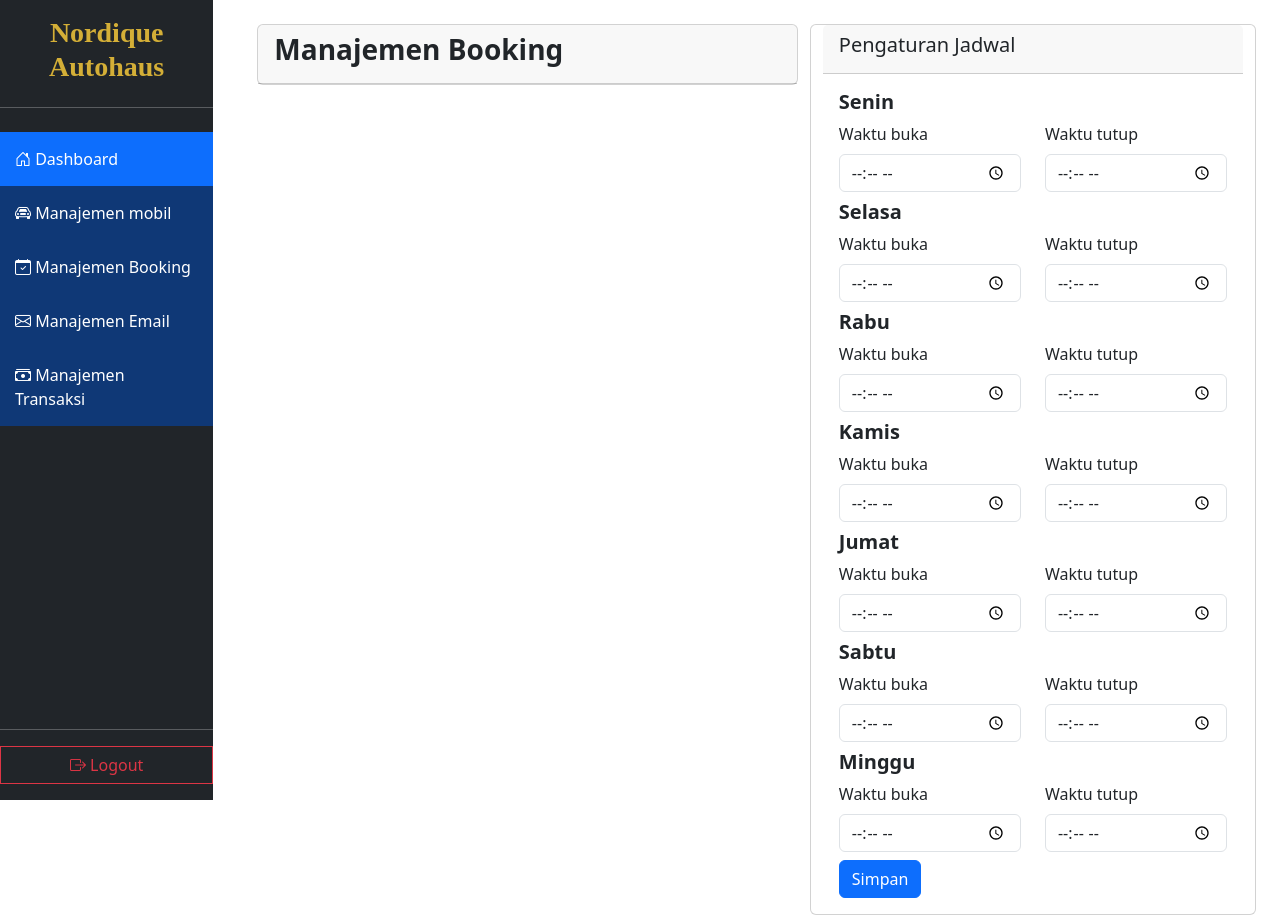
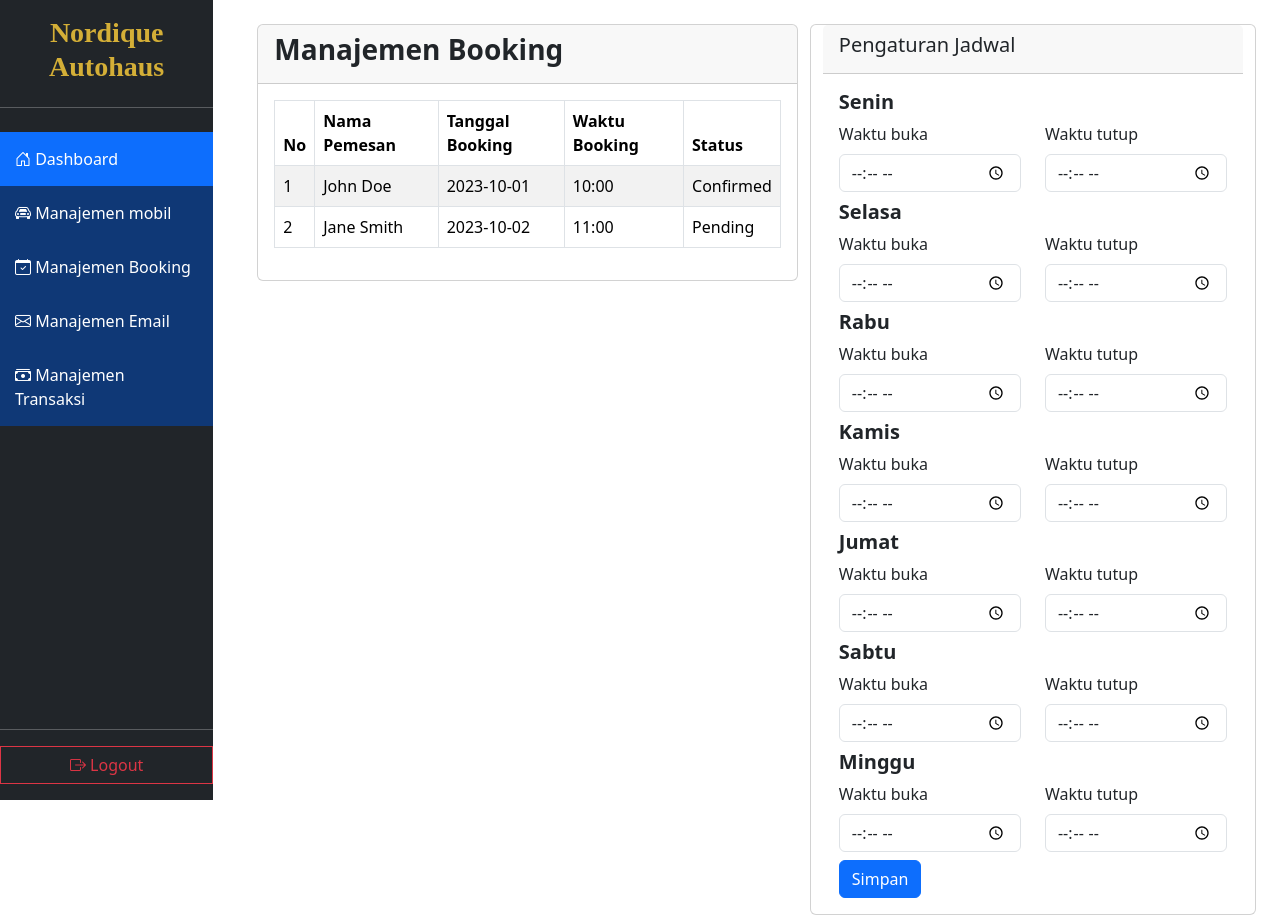
Before and after one commit to HSR777/showroom-mobil, a PHP site: page /manajemen-booking.php in a window 1280 px wide. Run offline with PHP 8.4, Linux system fonts and the light colour scheme; the visitor is signed in with stand-in values (Sample User, id 1).

```diff
--- a/views/admin/manajemen-booking.php
+++ b/views/admin/manajemen-booking.php
@@ -32,6 +32,39 @@ if (!isset($_SESSION['admin_logged_in']) || $_SESSION['admin_logged_in'] !== tru
                             <h3 class="card-title">
                                 <b>Manajemen Booking</b>
                             </h3>
+                        </div>
+                        <div class="card-body">
+                            <table class="table table-bordered table-striped">
+                                <thead>
+                                    <tr>
+                                        <th scope="col">No</th>
+                                        <th scope="col">Nama Pemesan</th>
+                                        <th scope="col">Tanggal Booking</th>
+                                        <th scope="col">Waktu Booking</th>
+                                        <th scope="col">Status</th>
+                                    </tr>
+                                </thead>
+                                <tbody>
+                                    <!-- Example data, replace with dynamic data from your database -->
+                                    <?php
+                                    $bookings = [
+                                        ['id' => 1, 'name' => 'John Doe', 'date' => '2023-10-01', 'time' => '10:00', 'status' => 'Confirmed'],
+                                        ['id' => 2, 'name' => 'Jane Smith', 'date' => '2023-10-02', 'time' => '11:00', 'status' => 'Pending'],
+                                    ];
+                                    foreach ($bookings as $index => $booking) {
+                                    ?>
+                                        <tr>
+                                            <td><?= $index + 1 ?></td>
+                                            <td><?= htmlspecialchars($booking['name']) ?></td>
+                                            <td><?= htmlspecialchars($booking['date']) ?></td>
+                                            <td><?= htmlspecialchars($booking['time']) ?></td>
+                                            <td><?= htmlspecialchars($booking['status']) ?></td>
+                                        </tr>
+                                    <?php
+                                    }
+                                    ?>
+                                </tbody>
+                            </table>
                         </div>
                     </div>
                 </div>
--- a/views/landing/collection.php
+++ b/views/landing/collection.php
@@ -144,7 +144,7 @@
                         <div class="col-6 col-md-4 col-lg-3">
                             <a href="detailmobil.php?id=<?= $car['id_mobil'] ?>" style="text-decoration: none; color: inherit;">
                                 <div class="card shadow h-100">
-                                    <img src="../../<?= htmlspecialchars($car['gambar_mobil_overview']) ?>" class="card-img-top" alt="<?= htmlspecialchars($car['nama_mobil']) ?>" style="height: 200px; object-fit: contain;">
+                                    <img src="../../<?= htmlspecialchars($car['gambar_mobil_overview']) ?>" class="card-img-top" alt="<?= htmlspecialchars($car['nama_mobil']) ?>" style="height: 200px; object-fit: cover;">
                                     <div class="card-footer d-flex align-items-center">
                                         <span class="me-2"><?= htmlspecialchars(ucfirst($car['merek_mobil'])) ?></span>
                                         <h6 class="mb-0"><b><?= htmlspecialchars($car['nama_mobil']) ?></b></h6>
```
Also changed, not shown: logics/admin/crud-mobil.php (+19 -0 lines), views/admin/manajemen-mobil.php (+12 -2 lines), uploads/68244a1ff056d_14476051527_d2563506c9_b.jpg (added), uploads/68244a1ff2692_yuri-rodchenko-2.jpg (added), uploads/68244a84a522a_14476051527_d2563506c9_b.jpg (added), uploads/68244a84a5c9d_9672537d45ff40a308fa2df062fbb76a.jpg (added), uploads/68244aaa493dd_Arancio Xanto Metallic-AXAX-240,84,35-640-en_US.jpg (added), uploads/68244aaa4a1ca_lamborghini-urus-s-2.jpeg (added), uploads/682454bf1a7c5_mercedes-benz-sl65-amg-black-series.jpg (added), uploads/682454bf1b334_202206-f480acc68f67493d92a7dc9650681eca.jpeg (added).
